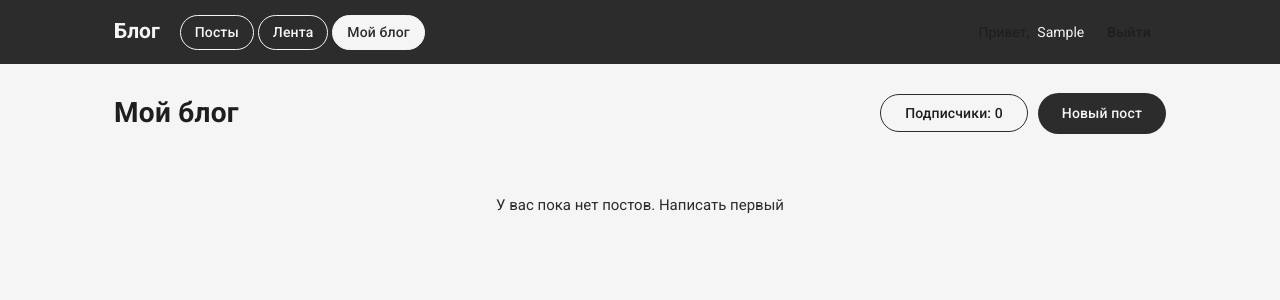
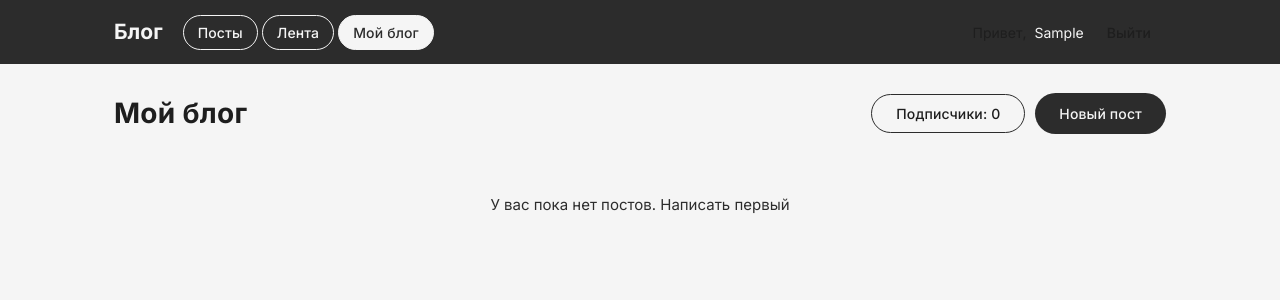
Before and after one commit to Korrrod/Practice4, a Django app: page /my-blog/ in a window 1280 px wide. Shown: the top 300 px of the page. Run offline with Django 5.2, Linux system fonts and the light colour scheme; the visitor is signed in with stand-in values (Sample User, id 1); data that the repository does not hold is empty.

Commit message:
blog-Django: switch font to Inter

```diff
--- a/blog-Django/static/style.css
+++ b/blog-Django/static/style.css
@@ -1,4 +1,4 @@
-@import url('https://fonts.googleapis.com/css2?family=Roboto:wght@300;400;500;700&display=swap');
+@import url('https://fonts.googleapis.com/css2?family=Inter:wght@300;400;500;700&display=swap');
 
 :root {
     --dark:   #2C2C2C;
@@ -11,7 +11,7 @@
 html { overflow-y: scroll; }
 
 body {
-    font-family: 'Roboto', 'Segoe UI', Arial, sans-serif;
+    font-family: 'Inter', 'Segoe UI', Arial, sans-serif;
     font-size: 14px;
     line-height: 1.5;
     background: var(--light);
```
